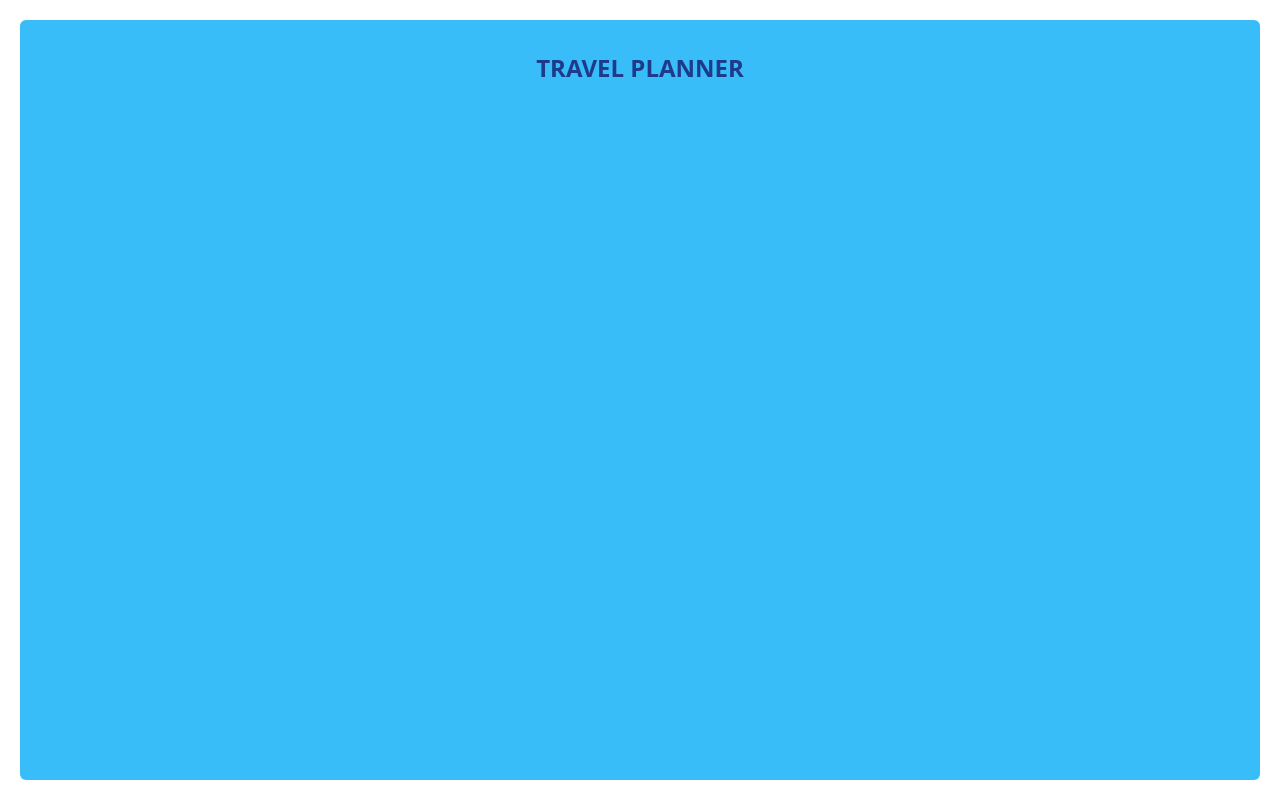
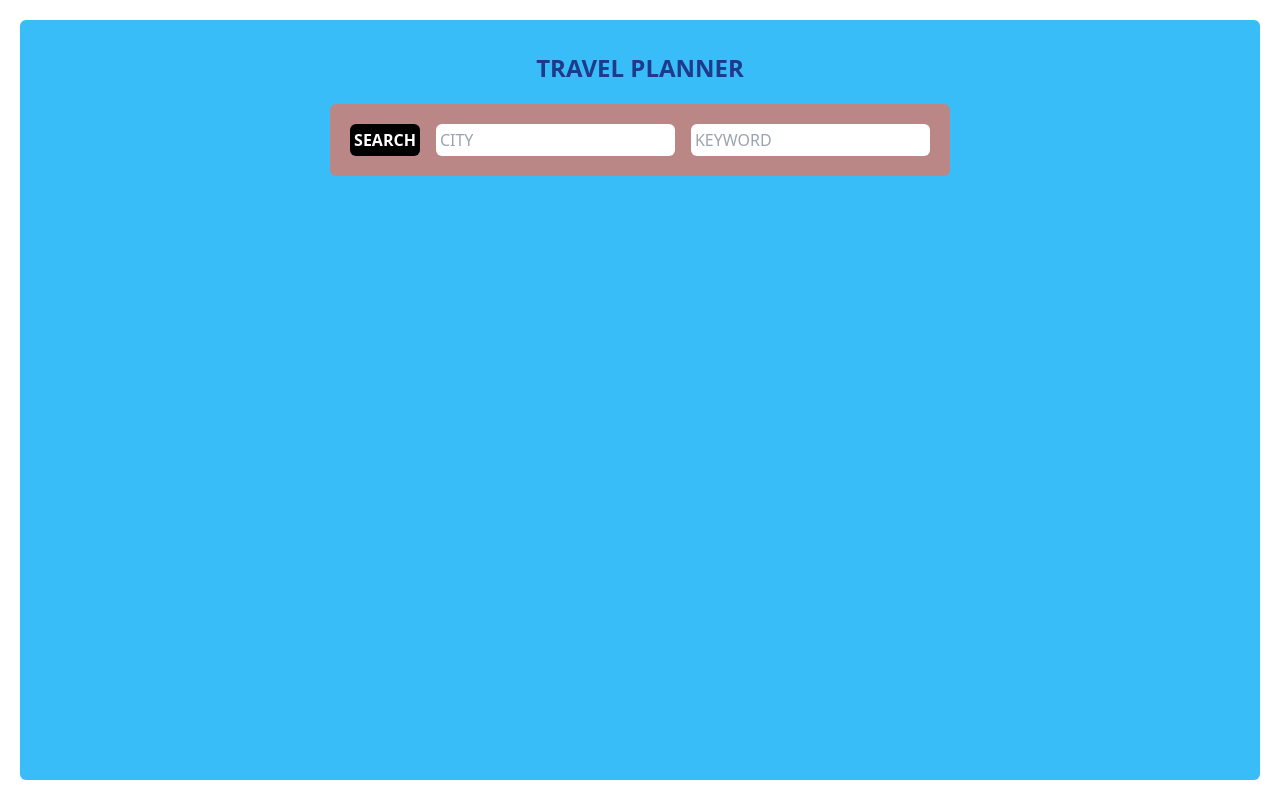
Before and after one commit to OtienoDennis/webdev-projects, a React (Vite) app in the folder frontend-projects/travel-planner-app/: page / in a window 1280 px wide. Built offline with nearby package versions, Linux system fonts and the light colour scheme.

Commit message:
Create SearchBar Component

```diff
--- a/frontend-projects/travel-planner-app/src/App.jsx
+++ b/frontend-projects/travel-planner-app/src/App.jsx
@@ -1,8 +1,11 @@
+import SearchBar from './components/SearchBar';
+
 function App() {
 
   return (
-    <div className='w-[calc(100vw-40px)] h-[calc(100vh-40px)] bg-sky-400 mx-auto my-5 rounded-md'>
+    <div className='w-[calc(100vw-40px)] h-[calc(100vh-40px)] bg-sky-400 mx-auto my-5 rounded-md flex flex-col items-center gap-5'>
       <h1 className='text-blue-900 text-center pt-8 text-2xl font-bold font-sans'>TRAVEL PLANNER</h1>
+      <SearchBar />
     </div>
   );
 }
--- a/frontend-projects/travel-planner-app/src/components/SearchBar.jsx
+++ b/frontend-projects/travel-planner-app/src/components/SearchBar.jsx
@@ -1,5 +1,19 @@
 export default function SearchBar() {
   return (
-    <div>SearchBar</div>
-  )
+    <div className='bg-[#bb8686] flex gap-4 p-5 rounded-md'>
+      <button className='text-white font-bold bg-black p-1 rounded-md'>
+        SEARCH
+      </button>
+      <input
+        type='text'
+        placeholder='CITY'
+        className='p-1 rounded-md outline-none'
+      />
+      <input
+        type='text'
+        placeholder='KEYWORD'
+        className='p-1 rounded-md outline-none'
+      />
+    </div>
+  );
 }
```
